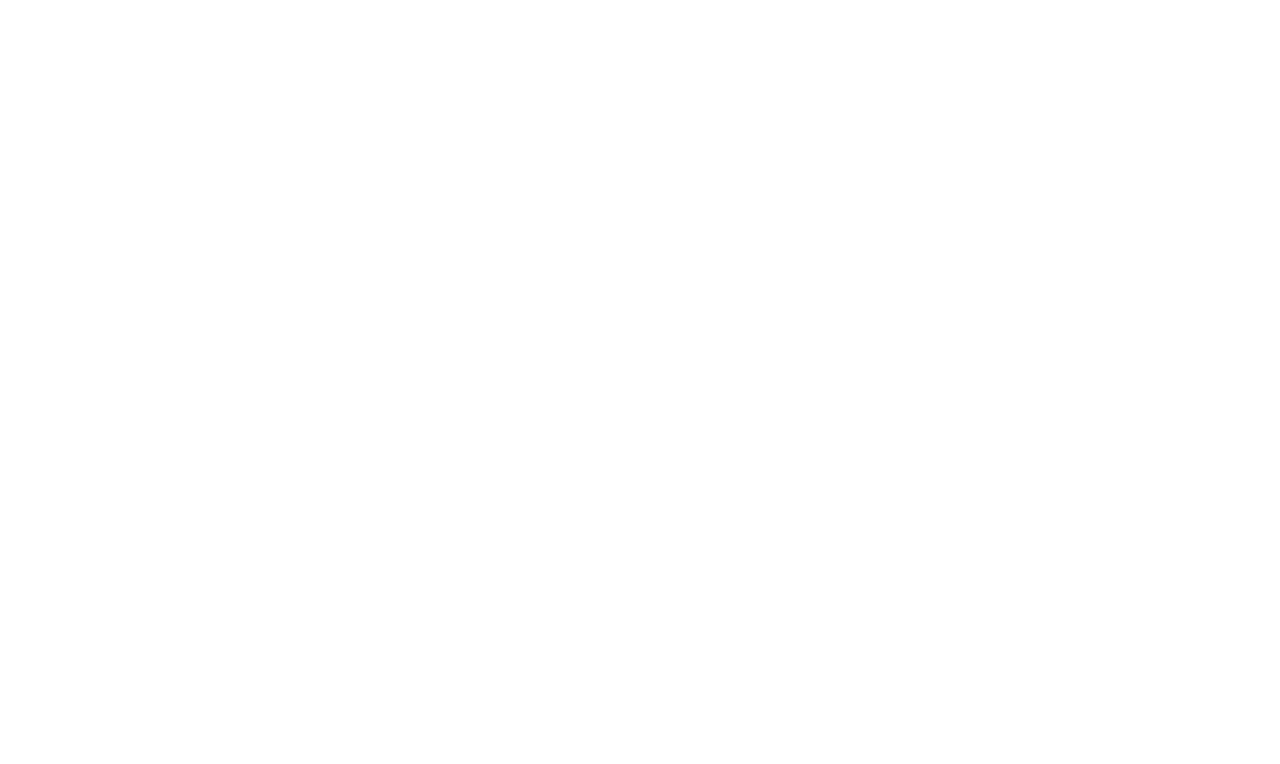
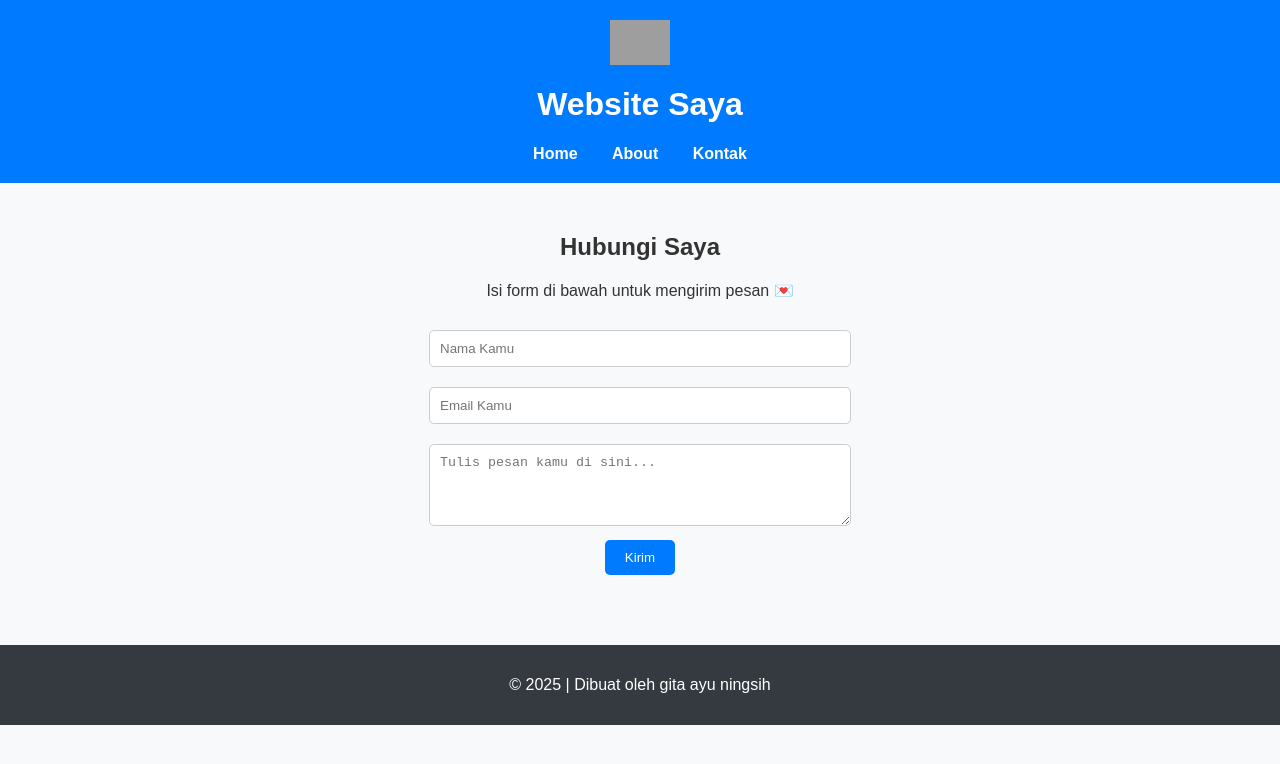
Before and after one commit to gitaayu111/gita.remidi, a plain HTML site: page kontak.html in a window 1280 px wide. Drawn offline with Linux system fonts and the light colour scheme; grey boxes are pictures that could not be loaded.

Commit message:
update terbaru

```diff
--- a/kontak.html
+++ b/kontak.html
@@ -0,0 +1,95 @@
+<!DOCTYPE html>
+<html lang="id">
+<head>
+  <meta charset="UTF-8">
+  <meta name="viewport" content="width=device-width, initial-scale=1.0">
+  <title>Kontak - Website Saya</title>
+  <style>
+    body {
+      font-family: Arial, sans-serif;
+      margin: 0;
+      background-color: #f8f9fa;
+      color: #333;
+    }
+    header {
+      background-color: #007bff;
+      color: white;
+      text-align: center;
+      padding: 20px 0;
+    }
+    header img {
+      width: 60px;
+      vertical-align: middle;
+    }
+    nav a {
+      color: white;
+      text-decoration: none;
+      margin: 0 15px;
+      font-weight: bold;
+    }
+    nav a:hover {
+      text-decoration: underline;
+    }
+    main {
+      padding: 30px;
+      text-align: center;
+    }
+    form {
+      margin-top: 20px;
+    }
+    input, textarea {
+      width: 80%;
+      max-width: 400px;
+      padding: 10px;
+      margin: 10px 0;
+      border: 1px solid #ccc;
+      border-radius: 5px;
+    }
+    button {
+      padding: 10px 20px;
+      background-color: #007bff;
+      border: none;
+      color: white;
+      border-radius: 5px;
+      cursor: pointer;
+    }
+    button:hover {
+      background-color: #0056b3;
+    }
+    footer {
+      background-color: #343a40;
+      color: white;
+      text-align: center;
+      padding: 15px 0;
+      margin-top: 40px;
+    }
+  </style>
+</head>
+<body>
+  <header>
+    <img src="https://upload.wikimedia.org/wikipedia/commons/a/a7/React-icon.svg" alt="Logo">
+    <h1>Website Saya</h1>
+    <nav>
+      <a href="index.html">Home</a>
+      <a href="about.html">About</a>
+      <a href="kontak.html">Kontak</a>
+    </nav>
+  </header>
+
+  <main>
+    <h2>Hubungi Saya</h2>
+    <p>Isi form di bawah untuk mengirim pesan 💌</p>
+
+    <form>
+      <input type="text" placeholder="Nama Kamu" required><br>
+      <input type="email" placeholder="Email Kamu" required><br>
+      <textarea rows="4" placeholder="Tulis pesan kamu di sini..." required></textarea><br>
+      <button type="submit">Kirim</button>
+    </form>
+  </main>
+
+  <footer>
+    <p>© 2025 | Dibuat oleh gita ayu ningsih</p>
+  </footer>
+</body>
+</html>
```
Also changed, not shown: about.html (+61 -5 lines), index.html (+11 -21 lines).
